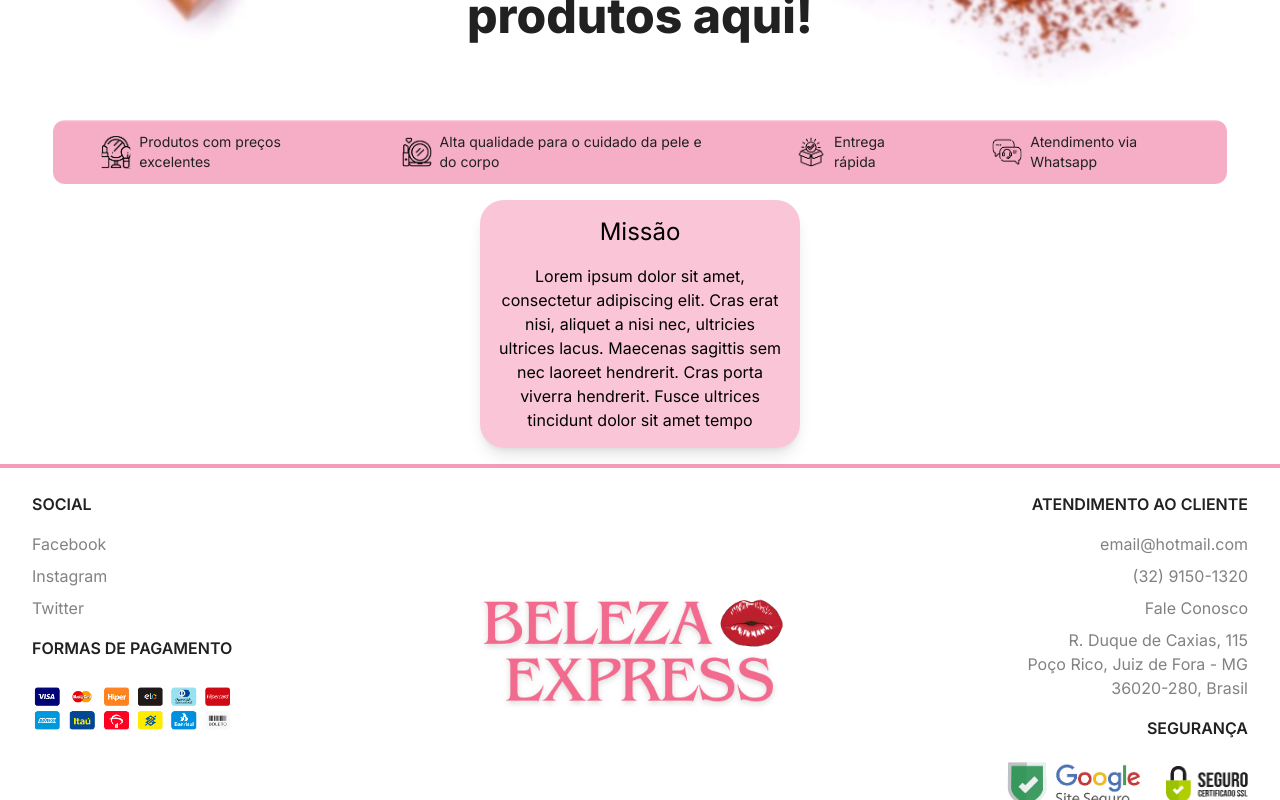
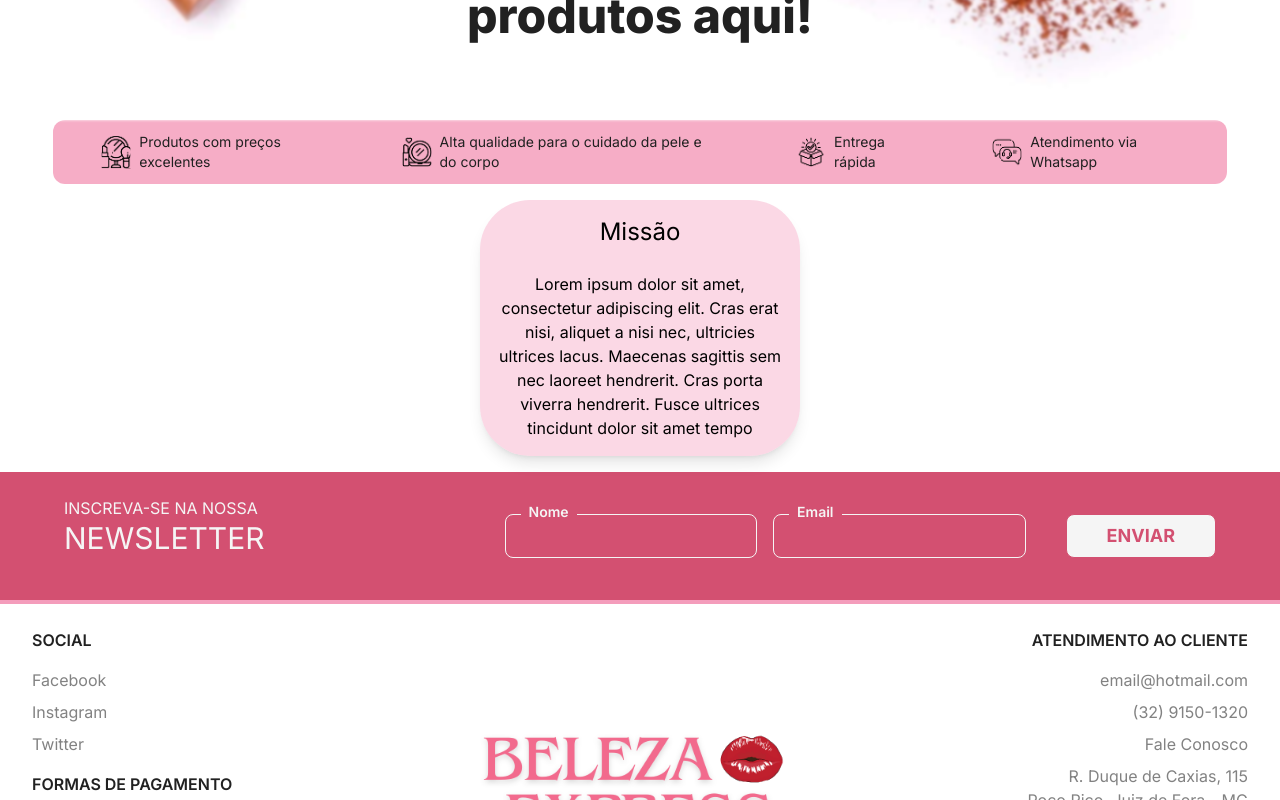
Before and after one commit to luizamc003/Next-Desafio-2025.1, a Next.js app: page / in a window 1280 px wide. Shown: the part 563-1363 px from the top of the page. Built offline with nearby package versions, Linux system fonts and the light colour scheme.

Commit message:
add newsletter section

```diff
--- a/src/app/page.tsx
+++ b/src/app/page.tsx
@@ -1,11 +1,12 @@
 import HeroSection from "@/components/hero-section";
 import InformationBar from "@/components/information-bar";
+import Newsletter from "@/components/newsletter-section";
 import ValuesContainer from "@/components/values-mission-containers";
 
 export default function Home() {
   return (
     <div>
-      <HeroSection /> <InformationBar /> <ValuesContainer />
+      <HeroSection /> <InformationBar /> <ValuesContainer /> <Newsletter />
     </div>
   );
 }
--- /dev/null
+++ b/src/components/newsletter-section/index.tsx
@@ -0,0 +1,43 @@
+export default function Newsletter() {
+  return (
+    <div className=" flex flex-col lg:flex-row gap-6 bg-primary-pink text-white p-6 justify-center w-full px-16">
+      <div className="flex flex-col lg:flex-row lg:items-center lg:gap-60 w-full lg:justify-center">
+        <div className="flex flex-col text-center lg:text-left pb-5">
+          <span>INSCREVA-SE NA NOSSA</span>
+          <span className="text-3xl">NEWSLETTER</span>
+        </div>
+        <div className="w-full lg:flex lg:items-center lg:gap-10">
+          <div className="grid gap-4 w-full lg:flex lg:gap-4 ">
+            <label className="relative w-full lg:w-1/2">
+              <input
+                placeholder=""
+                className="peer bg-transparent w-full h-11 px-4 border border-white-100 text-white-100 rounded-lg transition-all duration-200 ease-in-out focus:outline-none focus:ring-2 focus:ring-white-50 focus:border-transparent placeholder:text-white-100 text-[16px]"
+              />
+              <span className="bg-primary-pink absolute px-2 left-4 -top-3 peer-focus:-top-3.5 font-semibold text-sm transition-all duration-200 ease-in-out text-white-100 peer-focus:text-white-50">
+                Nome
+              </span>
+            </label>
+            <label
+              htmlFor="newsletter-form-email"
+              className="relative w-full lg:w-1/2"
+            >
+              <input
+                placeholder=""
+                className="peer bg-transparent w-full h-11 px-4 border border-white-100 text-white-100 rounded-lg transition-all duration-200 ease-in-out focus:outline-none focus:ring-2 focus:ring-white-50 focus:border-transparent placeholder:text-white-100 text-[16px]"
+              />
+              <span className="bg-primary-pink absolute px-2 left-4 -top-3 peer-focus:-top-3.5 font-semibold text-sm transition-all duration-200 ease-in-out text-white-100 peer-focus:text-gray-50">
+                Email
+              </span>
+            </label>
+          </div>
+          <button
+            type="button"
+            className="mt-4 lg:mt-0 border font-bold text-lg rounded-lg w-full lg:w-auto h-11 px-10 flex items-center justify-center bg-white text-primary-pink"
+          >
+            ENVIAR
+          </button>
+        </div>
+      </div>
+    </div>
+  );
+}
--- a/src/components/values-mission-containers/index.tsx
+++ b/src/components/values-mission-containers/index.tsx
@@ -1,7 +1,7 @@
 export default function ValuesContainer() {
   return (
     <div className="flex justify-center items-center p-4">
-      <div className="flex flex-col justify-center bg-[#f49cbb94] p-4 rounded-3xl gap-2 shadow-lg w-80">
+      <div className="flex flex-col justify-center bg-[#f49cbb63] p-4 rounded-[50px] gap-4 shadow-lg w-80">
         <span className="text-2xl mb-2 text-center">Missão</span>
         <span className="text-center">
           Lorem ipsum dolor sit amet, consectetur adipiscing elit. Cras erat
```
